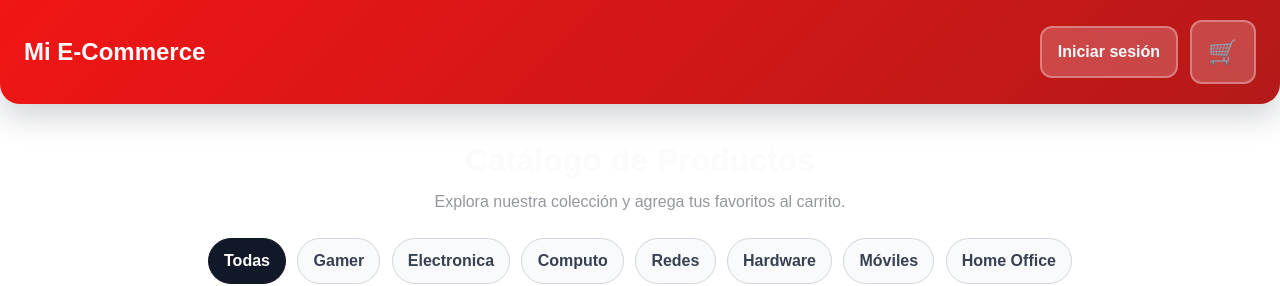
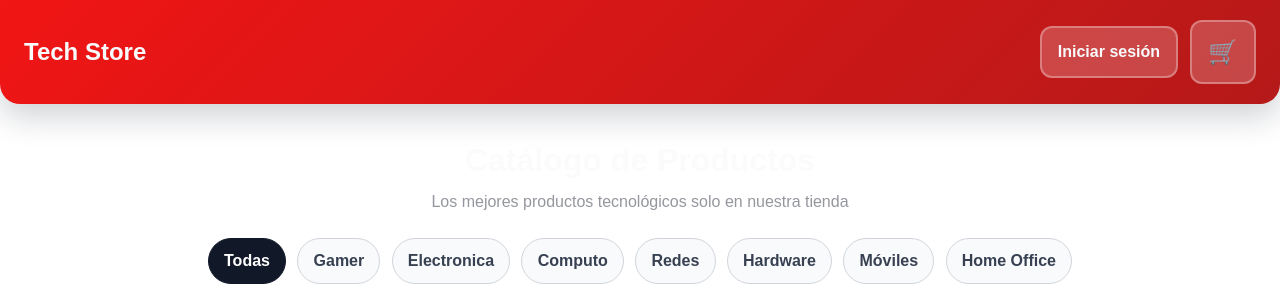
Before and after one commit to joshuabelt/desafio-multiplataforma, a Next.js app: page / in a window 1280 px wide. Shown: the top 286 px of the page. Built offline with nearby package versions, Linux system fonts and the light colour scheme.

Commit message:
Corregir detalles menores

```diff
--- a/components/CatalogContainer.tsx
+++ b/components/CatalogContainer.tsx
@@ -18,7 +18,7 @@ export default function CatalogContainer() {
     <div className={styles.container}>
       <div className={styles.header}>
         <h1 className={styles.title}>Catálogo de Productos</h1>
-        <p className={styles.subtitle}>Explora nuestra colección y agrega tus favoritos al carrito.</p>
+        <p className={styles.subtitle}>Los mejores productos tecnológicos solo en nuestra tienda</p>
       </div>
 
       <CategoryFilter
--- a/components/Navbar.tsx
+++ b/components/Navbar.tsx
@@ -56,7 +56,7 @@ export default function Navbar() {
     <>
       <nav className={styles.navbar}>
         <div className={styles.headerRow}>
-          <h2 className={styles.title}>Mi E-Commerce</h2>
+          <h2 className={styles.title}>Tech Store</h2>
           <div className={styles.actions}>
             <button className={styles.authButton} onClick={() => setIsAuthOpen(true)}>
               {auth.isAuthenticated ? `Hola, ${auth.user?.name || "cliente"}` : "Iniciar sesión"}
```
